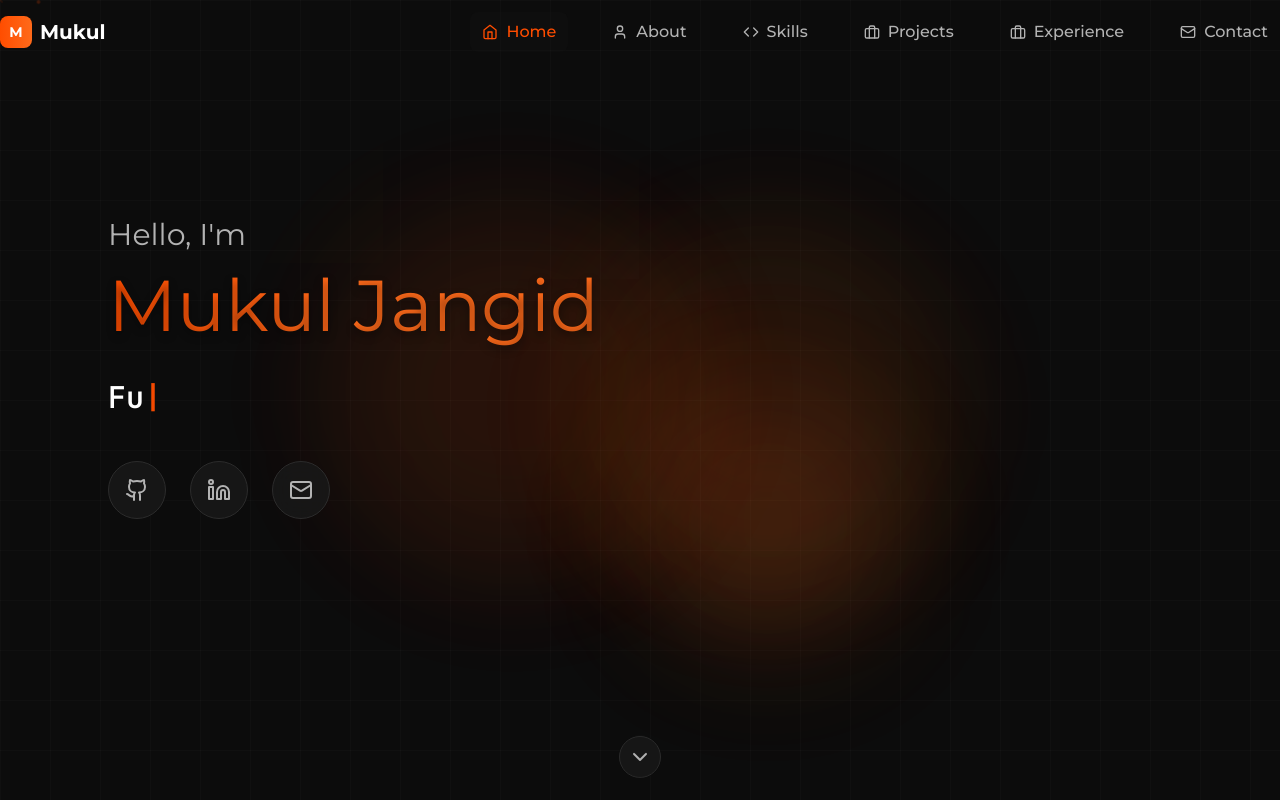
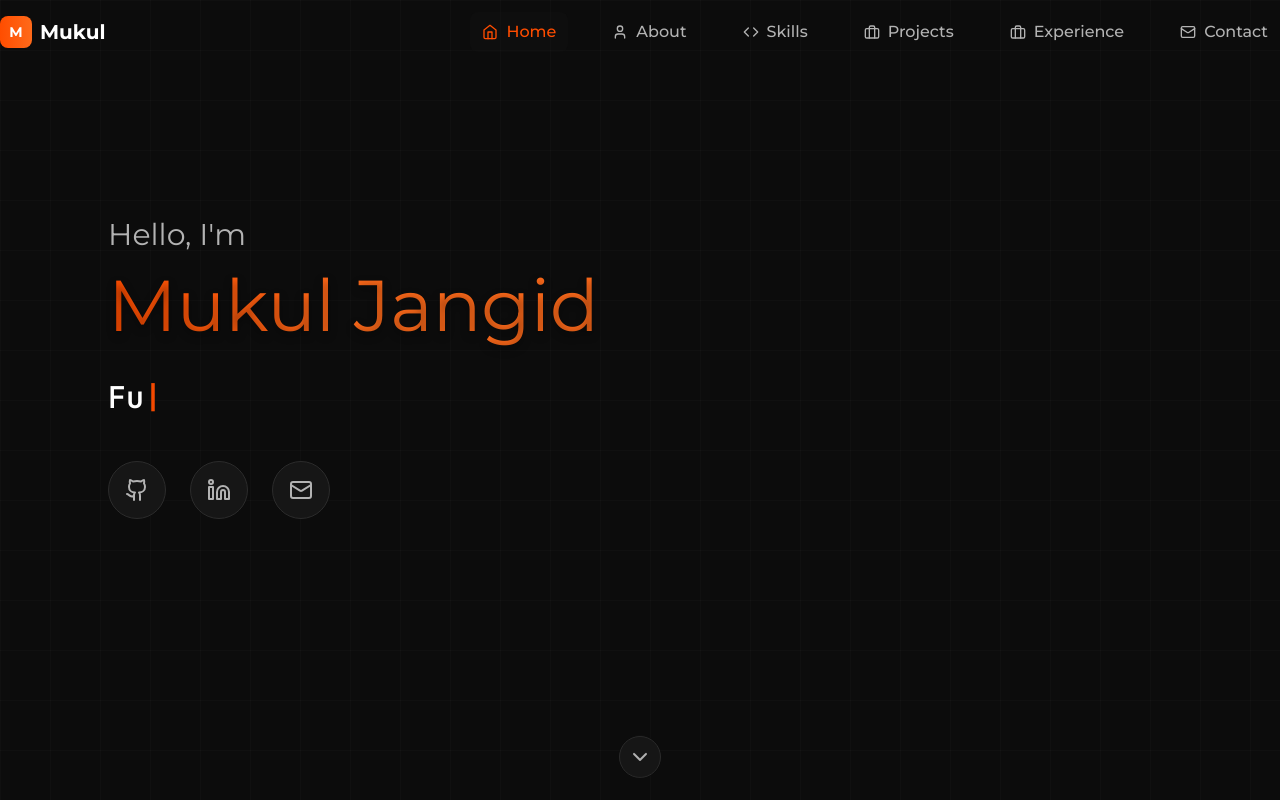
Before and after one commit to mkljngd/mkljngd.github.io, a Next.js app: page / in a window 1280 px wide. Shown: the top 800 px of the page. Built offline with nearby package versions, Linux system fonts and the light colour scheme.

Commit message:
Removed orange gradient

```diff
--- a/components/CodeAnimations.tsx
+++ b/components/CodeAnimations.tsx
@@ -1,49 +1,5 @@
 'use client'
 
-import { useEffect, useState } from 'react'
-import { motion } from 'framer-motion'
-
 export default function CodeAnimations() {
-  const [mousePosition, setMousePosition] = useState({ x: 0, y: 0 })
-
-  useEffect(() => {
-    const updateMousePosition = (e: MouseEvent) => {
-      setMousePosition({ x: e.clientX, y: e.clientY })
-    }
-
-    window.addEventListener('mousemove', updateMousePosition)
-    return () => window.removeEventListener('mousemove', updateMousePosition)
-  }, [])
-
-
-  const binaryChars = ['0', '1']
-
-  return (
-    <div className="fixed inset-0 pointer-events-none overflow-hidden">
-
-      {/* Mouse-Responsive Code Particles */}
-      <div className="absolute inset-0">
-        {[...Array(8)].map((_, i) => (
-          <motion.div
-            key={i}
-            className="absolute w-1 h-1 bg-primary-500/30 rounded-full"
-            animate={{
-              x: mousePosition.x + (Math.cos(i * 45 * Math.PI / 180) * 50),
-              y: mousePosition.y + (Math.sin(i * 45 * Math.PI / 180) * 50),
-              scale: [0.5, 1, 0.5],
-              opacity: [0.3, 0.8, 0.3]
-            }}
-            transition={{
-              duration: 3,
-              repeat: Infinity,
-              delay: i * 0.3,
-              ease: "easeInOut"
-            }}
-          />
-        ))}
-      </div>
-
-
-    </div>
-  )
+  return null
 }
--- a/components/Hero.tsx
+++ b/components/Hero.tsx
@@ -32,12 +32,6 @@ export default function Hero() {
   return (
     <section id="home" className="min-h-screen flex items-center justify-start relative overflow-hidden">
       <CodeAnimations />
-      {/* Background Elements */}
-      <div className="absolute inset-0">
-        <div className="absolute top-1/4 left-1/4 w-48 h-48 sm:w-64 sm:h-64 lg:w-96 lg:h-96 bg-primary-500/10 rounded-full blur-3xl animate-pulse-slow" />
-        <div className="absolute bottom-1/4 right-1/4 w-48 h-48 sm:w-64 sm:h-64 lg:w-96 lg:h-96 bg-secondary-500/10 rounded-full blur-3xl animate-pulse-slow" />
-        <div className="absolute top-1/2 left-1/2 transform -translate-x-1/2 -translate-y-1/2 w-32 h-32 sm:w-48 sm:h-48 lg:w-64 lg:h-64 bg-accent-500/10 rounded-full blur-3xl animate-float" />
-      </div>
 
       <div className="w-full text-left relative z-10 pl-8 sm:pl-12 lg:pl-16 xl:pl-[108px]">
         <motion.div
--- a/components/ParticleBackground.tsx
+++ b/components/ParticleBackground.tsx
@@ -3,13 +3,6 @@
 export default function ParticleBackground() {
   return (
     <div className="fixed inset-0 -z-10">
-      {/* Animated background elements */}
-      <div className="absolute inset-0">
-        <div className="absolute top-1/4 left-1/4 w-96 h-96 bg-primary-500/5 rounded-full blur-3xl animate-pulse-slow" />
-        <div className="absolute bottom-1/4 right-1/4 w-96 h-96 bg-secondary-500/5 rounded-full blur-3xl animate-pulse-slow" />
-        <div className="absolute top-1/2 left-1/2 transform -translate-x-1/2 -translate-y-1/2 w-64 h-64 bg-accent-500/5 rounded-full blur-3xl animate-float" />
-      </div>
-
       {/* Grid pattern */}
       <div className="absolute inset-0 bg-[linear-gradient(rgba(255,255,255,0.02)_1px,transparent_1px),linear-gradient(90deg,rgba(255,255,255,0.02)_1px,transparent_1px)] bg-[size:50px_50px]" />
     </div>
```
